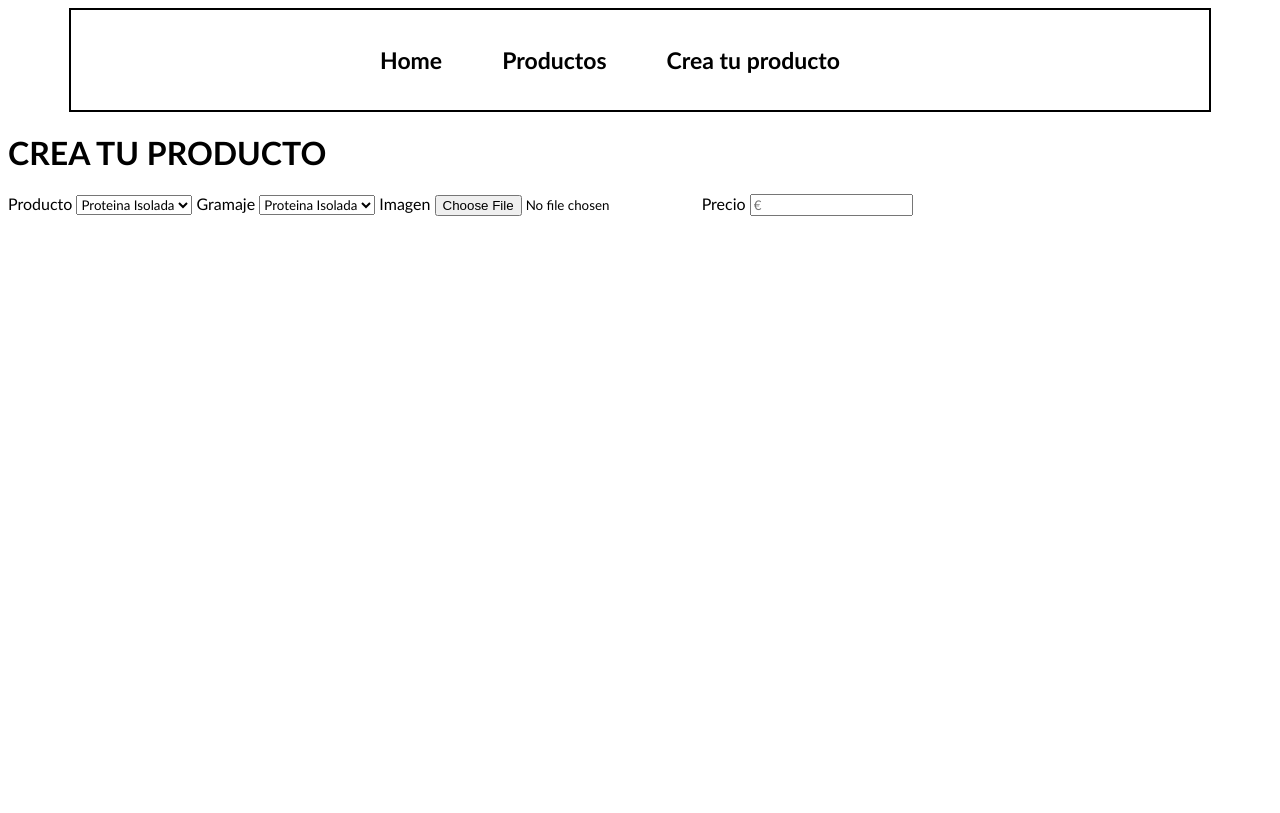
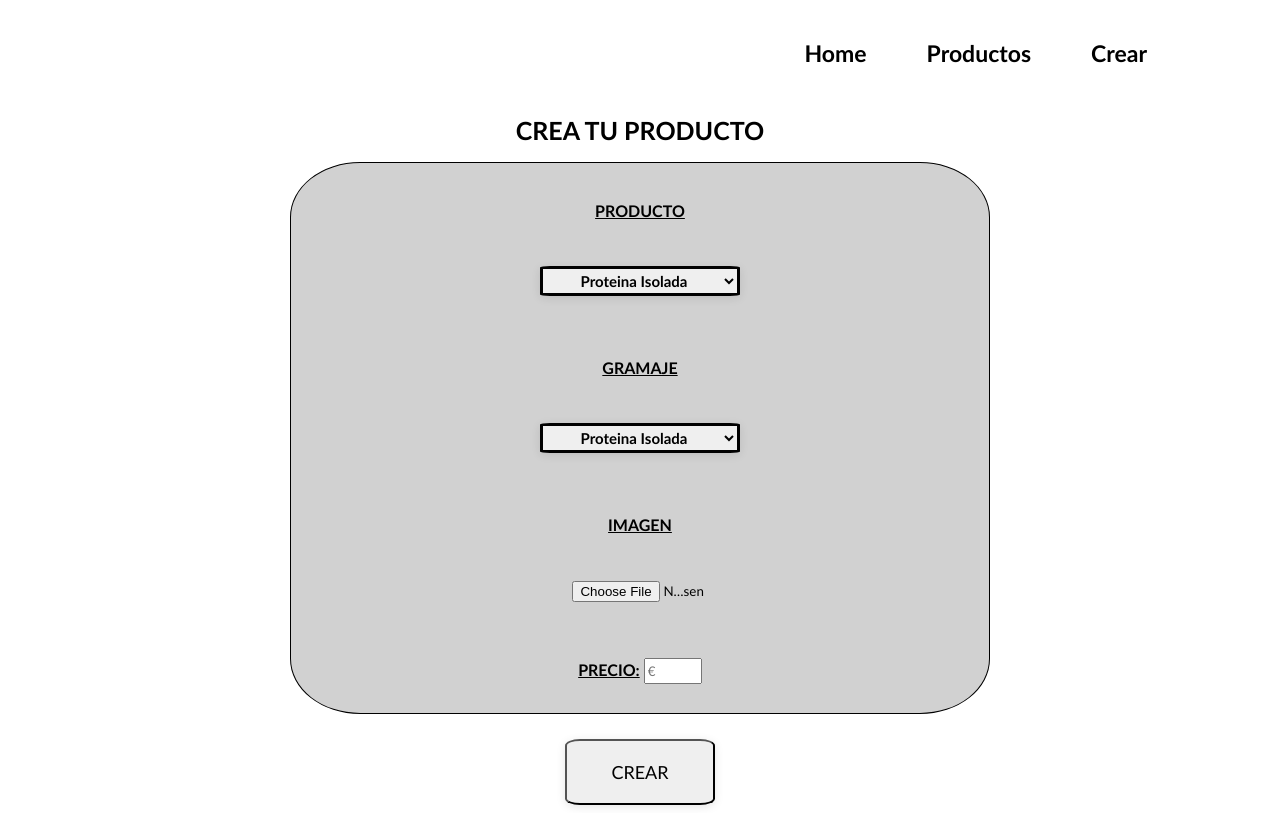
Before and after one commit to josepCortesManyanich/JQuery-PRACTISE, a plain HTML site: page VIews/create-products.html in a window 1280 px wide. Drawn offline with Linux system fonts and the light colour scheme.

Commit message:
create form solved

```diff
--- a/VIews/create-products.html
+++ b/VIews/create-products.html
@@ -13,36 +13,48 @@
                 <ul>
                     <li><a href="../index.html">Home</a></li>
                     <li><a href="/VIews/products.html">Productos</a></li>
-                    <li><a href="/VIews/create-products.html">Crea tu producto</a></li>
+                    <li><a href="/VIews/create-products.html">Crear</a></li>
                     <li><a href="/VIews/cart.html"><img src="" alt=""></a></li>
                 </ul>
             </nav>
 
         </header>
-        <div>
+        <div id="form-container">
             <h1>CREA TU PRODUCTO</h1>
 
-            <form>
-                <label for="Producto">Producto</label>
-                <select name="" id="">
-                    <option value="Proteina Isolada">Proteina Isolada</option>
-                    <option value="Creatina">Creatina</option>
-                    <option value="L-Carnitina">L-carnitina</option>
+            <form id="form">
+                <label class="label" for="Producto">Producto</label>
+                <select  class="select" >
+                    <option class="option" value="Proteina Isolada">Proteina Isolada</option>
+                    <option class="option" value="Creatina">Creatina</option>
+                    <option class="option" value="L-Carnitina">L-carnitina</option>
                 </select>
 
-                <label for="Gramaje">Gramaje</label>
-                <select name="" id="">
-                    <option value="Proteina Isolada">Proteina Isolada</option>
-                    <option value="Creatina">Creatina</option>
-                    <option value="L-Carnitina">L-carnitina</option>
+                <label class="label" for="Gramaje">Gramaje</label>
+                <select class="select" name="" >
+                    <option  class="option"value="Proteina Isolada">Proteina Isolada</option>
+                    <option class="option" value="Creatina">Creatina</option>
+                    <option  class="option"value="L-Carnitina">L-carnitina</option>
                 </select>
 
-                <label for="Imagen">Imagen</label>
-                <input type="file">
+                    <label class="label"  for="Imagen">Imagen</label>
+                    <input class="input-form" type="file">
 
-                <label for="Precio">Precio</label>
-                <input type="number" placeholder="€">
+
+
+
+
+                <div class="input-container">
+                    <label class="label"  for="Precio">Precio:</label>
+                    <input class="input-form1" type="number" placeholder="€">
+                </div>
+
             </form>
+
+            <div class="btn-container">
+                <button class="btn-create">CREAR</button>
+            </div>
+
 
         </div>
 
--- a/style.css
+++ b/style.css
@@ -4,13 +4,14 @@
 
 .header{
 
-    width: 90%;
-    height: 100px;
+    max-width: 90%;
+    max-height: 100px;
     margin: auto;
     display: flex;
-    justify-content: center;
+    justify-content: flex-end;
     align-items: center;
-    border: 2px solid;
+    margin-right: 20px;
+
 
 }
 
@@ -18,7 +19,7 @@
     list-style: none;
     display: flex;
     flex-direction: row;
-    justify-content: space-between;
+    justify-content: space-around;
     padding: 15px;
 }
 
@@ -66,6 +67,12 @@
     margin: 0 auto;
 }
 
+#Productos h2{
+    text-align: center;
+    text-transform: uppercase;
+    text-decoration: underline;
+}
+
 .list{
     display: flex;
     flex-direction: row;
@@ -99,7 +106,7 @@
 }
 .product-card p{
 
-    padding-left: 25px;
+    padding-left: 15px;
 }
 
 .product-card img{
@@ -118,3 +125,88 @@
 .product-card button:hover{
     background-color: green;
 }
+
+/*Formulario*/
+
+#form-container{
+    width: 85%;
+    margin: 0 auto;
+}
+
+#form-container h1 {
+    text-align: center;
+    font-size: 25px;
+}
+
+#form{
+    margin: auto;
+    display: flex;
+    flex-direction: column;
+
+    align-items: center;
+    justify-content: space-around;
+    border: 1px solid;
+    height: 550px;
+    width: 65%;
+    background-color:  rgb(209, 209, 209);;
+    border-radius: 10%;
+}
+
+.label{
+    padding-top: 15px;
+    text-decoration: underline;
+    font-size: 16px;
+    font-weight: bold;
+    text-transform: uppercase;
+
+}
+
+.select{
+    height: 30px;
+    width: 200px;
+    text-align: center;
+    border-radius: 5%;
+    border: solid black;
+    box-shadow: 0 2px 10px rgba(0, 0, 0, 0.1);
+    font-size: 15px;
+    font-weight: bold;
+    cursor: pointer;
+}
+.option{
+    font-size: 15px;
+    font-weight: bold;
+    cursor: pointer;
+}
+.label-price{
+    display: flex;
+    flex-direction: row;
+}
+
+.input-form{
+    width: 135px;
+    padding-bottom: 10px;
+}
+.input-container{
+    margin-bottom: 5px;
+}
+.input-form1{
+    width: 50px;
+    height: 20px;
+}
+.btn-container{
+    display: flex;
+    justify-content: center;
+    margin-top: 25px;
+}
+
+.btn-create{
+    padding: 20px;
+    border-radius: 10%;
+    width: 150px;
+    font-size: 18px;
+    box-shadow: 0 2px 10px rgba(0, 0, 0, 0.1);
+}
+.btn-create:hover{
+    background-color: white;
+    cursor: pointer;
+}
```
Also changed, not shown: VIews/cart.html (+1 -1 lines), VIews/products.html (+8 -8 lines).
